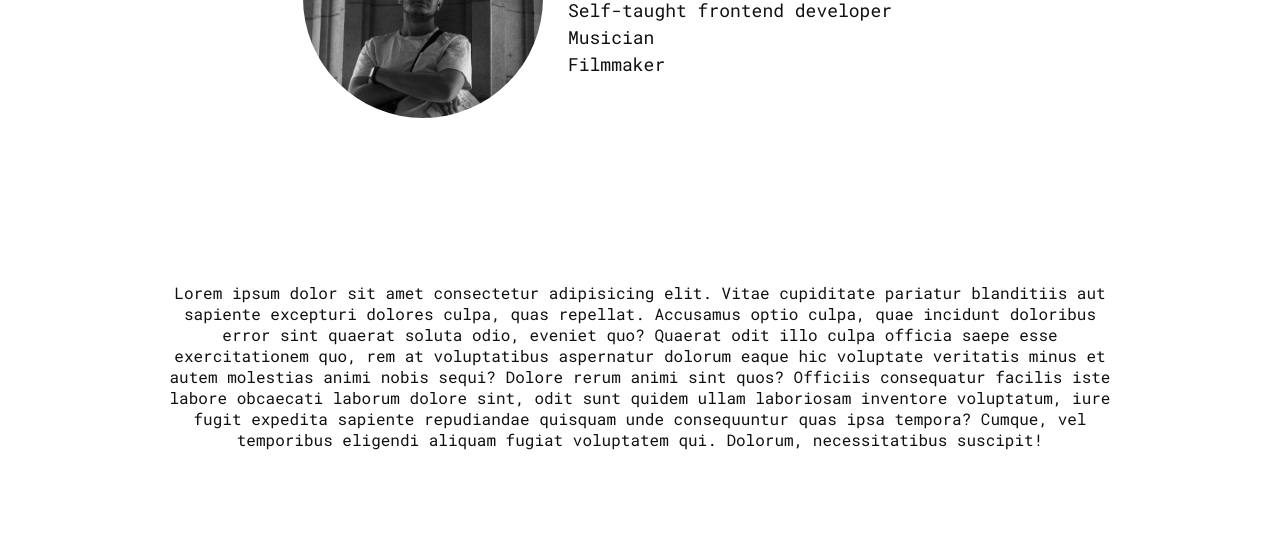
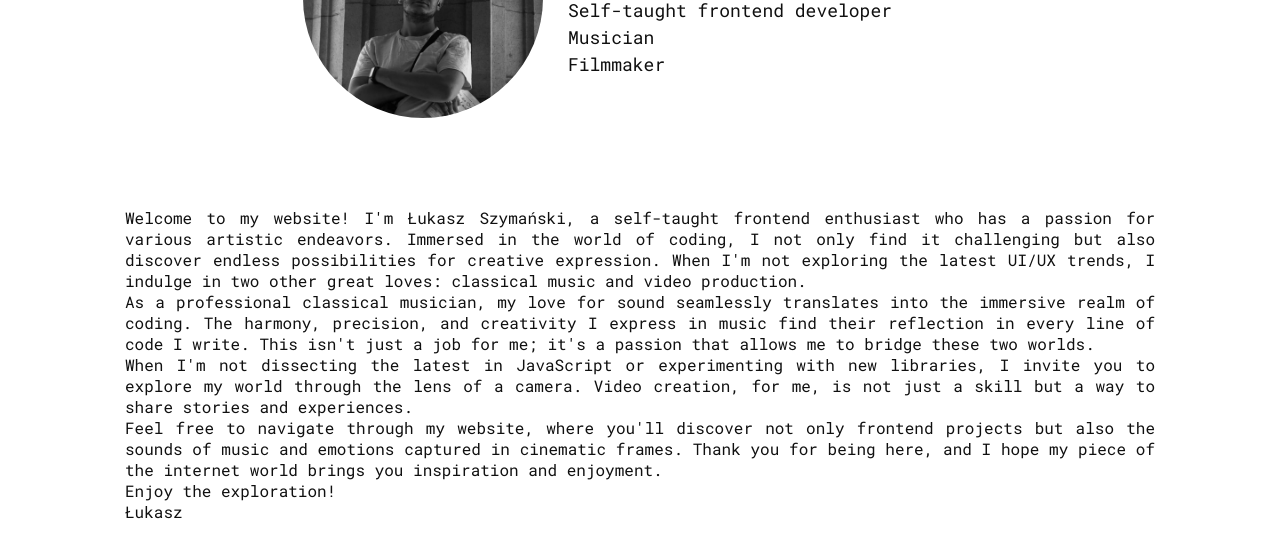
Before and after one commit to Lukasz-Szymanski/Digital-CV, a plain HTML site: page index.html in a window 1280 px wide. Shown: the part 202-760 px from the top of the page. Drawn offline with Linux system fonts and the light colour scheme.

Commit message:
add about me text

```diff
--- a/index.html
+++ b/index.html
@@ -34,7 +34,16 @@
     <!-- about -->
     <section class="about">
       <div class="info">
-        <p class="text-info">Lorem ipsum dolor sit amet consectetur adipisicing elit. Vitae cupiditate pariatur blanditiis aut sapiente excepturi dolores culpa, quas repellat. Accusamus optio culpa, quae incidunt doloribus error sint quaerat soluta odio, eveniet quo? Quaerat odit illo culpa officia saepe esse exercitationem quo, rem at voluptatibus aspernatur dolorum eaque hic voluptate veritatis minus et autem molestias animi nobis sequi? Dolore rerum animi sint quos? Officiis consequatur facilis iste labore obcaecati laborum dolore sint, odit sunt quidem ullam laboriosam inventore voluptatum, iure fugit expedita sapiente repudiandae quisquam unde consequuntur quas ipsa tempora? Cumque, vel temporibus eligendi aliquam fugiat voluptatem qui. Dolorum, necessitatibus suscipit!</p>
+        <p class="text-info">Welcome to my website! I'm Łukasz Szymański, a self-taught frontend enthusiast who has a passion for various artistic endeavors. Immersed in the world of coding, I not only find it challenging but also discover endless possibilities for creative expression. When I'm not exploring the latest UI/UX trends, I indulge in two other great loves: classical music and video production.<br>
+
+          As a professional classical musician, my love for sound seamlessly translates into the immersive realm of coding. The harmony, precision, and creativity I express in music find their reflection in every line of code I write. This isn't just a job for me; it's a passion that allows me to bridge these two worlds.<br>
+
+          When I'm not dissecting the latest in JavaScript or experimenting with new libraries, I invite you to explore my world through the lens of a camera. Video creation, for me, is not just a skill but a way to share stories and experiences.<br>
+
+          Feel free to navigate through my website, where you'll discover not only frontend projects but also the sounds of music and emotions captured in cinematic frames. Thank you for being here, and I hope my piece of the internet world brings you inspiration and enjoyment.<br>
+
+          Enjoy the exploration! <br>
+        Łukasz </p>
       </div>
     </section>
       <!-- social media -->
--- a/src/style.css
+++ b/src/style.css
@@ -55,20 +55,22 @@
   color: rgb(16, 16, 16);
 }
 .info {
-  text-align: center;
-  margin: 10rem;
+  text-align: justify;
+  margin: 5rem auto;
+  padding: 5px;
   background: rgb(255, 255, 255, 0.3);
   backdrop-filter: blur(10px);
   border-radius: 20px;
+  width: 65rem;
 }
 
 /* social-media */
 
 .social {
-  margin: auto;
-  width: 80%;
+  margin: 10px auto;
   display: flex;
   justify-content: center;
+  align-items: flex-end;
 }
 
 .fa-brands {
```
